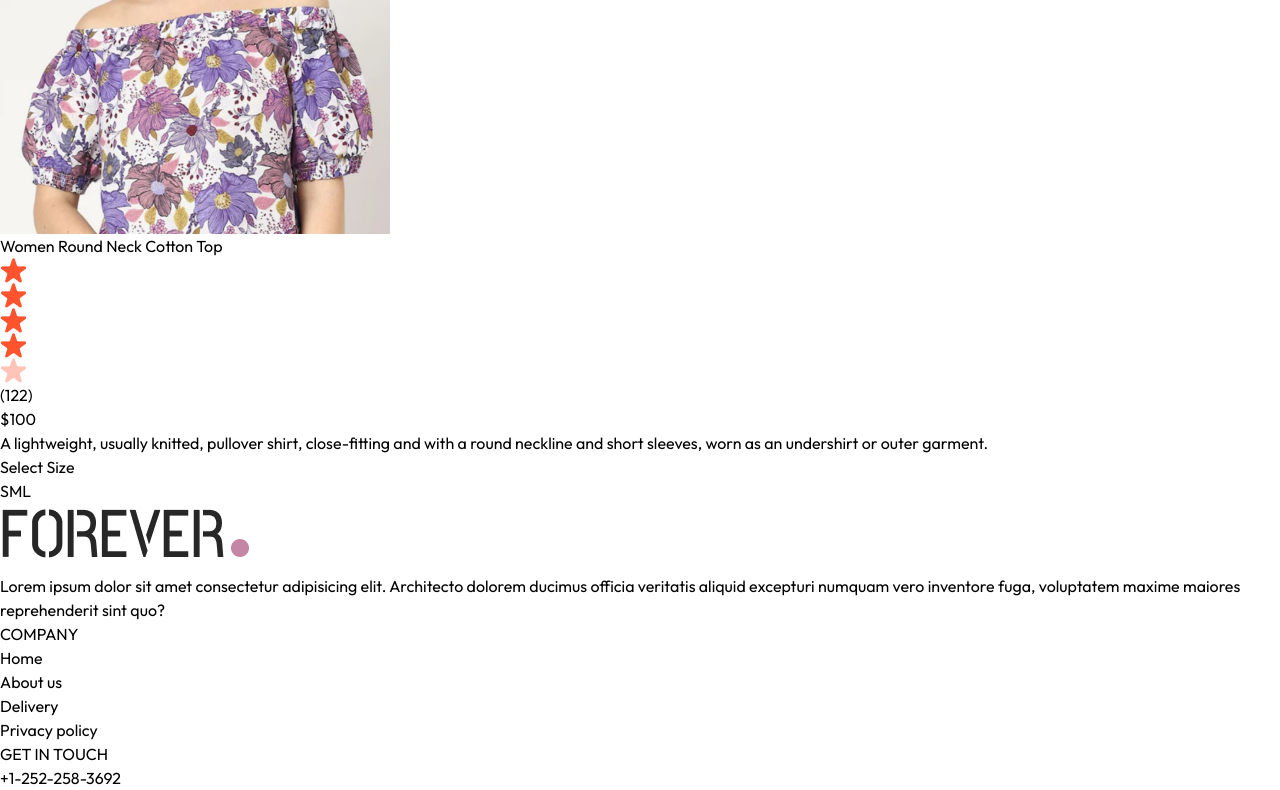
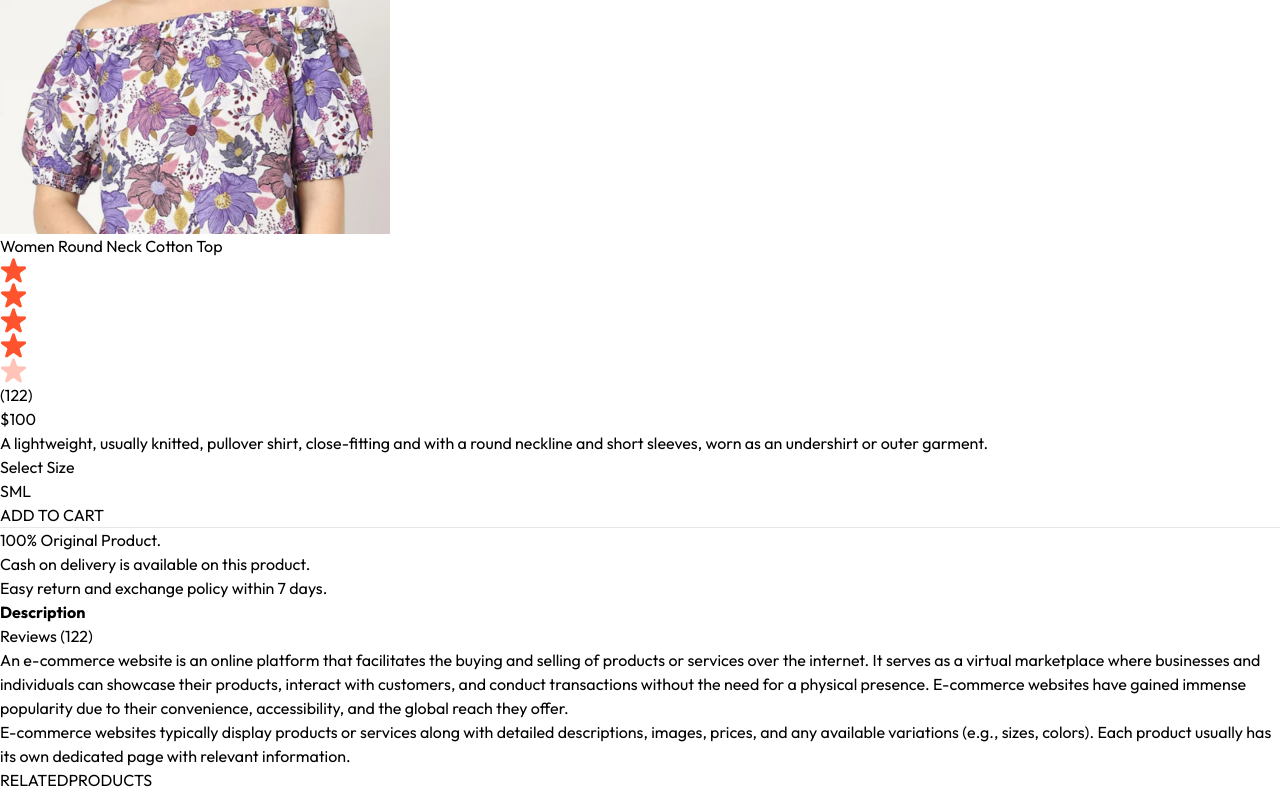
Before and after one commit to ShrishtiDubey27/E-commerce-Website, a React app in the folder frontend/: page /product/aaaaa in a window 1280 px wide. Shown: the part 1188-1978 px from the top of the page. Built offline with nearby package versions, Linux system fonts and the light colour scheme; the HTML template or start-up script is replaced by a standard one.

Commit message:
decription , reviews and related products added

```diff
--- /dev/null
+++ b/frontend/src/components/RelatedProducts.jsx
@@ -0,0 +1,39 @@
+import React, { useContext, useEffect, useState } from 'react'
+import { ShopContext } from '../context/ShopContext'
+import Title from './Title';
+import ProductItem from './ProductItem';
+
+const RelatedProducts = ({category,subCategory}) => {
+
+  const {products}=useContext(ShopContext);
+  const [related, setRelated] =useState([]);
+
+  useEffect(()=>{
+    if (products.length>0) {
+      let productsCopy=products.slice();
+
+      productsCopy=productsCopy.filter((item)=>category===item.category);
+      productsCopy=productsCopy.filter((item)=>subCategory===item.subCategory);
+
+      setRelated(productsCopy.slice(0,5));
+
+    }
+  },[products])
+  return (
+    <div className='my-24'>
+      <div className='text-center text-3xl py-2'>
+        <Title text1={'RELATED'} text2={'PRODUCTS'} ></Title>
+      </div>
+
+      <div className='grid grid-cols-2 sm:grid-cols-3 md:grid-cols-4 lg:grid-cols-5 gap-4 gap-y-6'>
+        {
+          related.map((item,index)=>(
+            <ProductItem key={index} id={item._id} image={item.image} name={item.name} price={item.price} />
+          ))
+        }
+      </div>
+    </div>
+  )
+}
+
+export default RelatedProducts
--- a/frontend/src/pages/Product.jsx
+++ b/frontend/src/pages/Product.jsx
@@ -2,6 +2,7 @@
 import { useParams } from 'react-router-dom';
 import { ShopContext } from '../context/ShopContext';
 import { assets } from '../assets/frontend_assets/assets';
+import RelatedProducts from '../components/RelatedProducts';
 
 const Product = () => {
   const { productId } = useParams();
@@ -31,7 +32,7 @@
       <div className='flex gap-12 sm:gap-12 flex-col sm:flex-row'>
          {/* -----------------Product Images----------------- */}
             <div className='flex-1 flex flex-col-reverse gap-3 sm:flex-row'>
-            <div class="flex sm:flex-col overflow-x-auto sm:overflow-y-scroll justify-between sm:justify-normal sm:w-[18.7%] w-full">
+            <div className="flex sm:flex-col overflow-x-auto sm:overflow-y-scroll justify-between sm:justify-normal sm:w-[18.7%] w-full">
             {
               productData.image.map((item,index)=>(
                 <img onClick={()=>setImage(item)} src={item} key={index} className='w-[24%] sm:w-full sm:mb-3 flex-shrink-0 cursor-pointer' alt="" />
@@ -68,8 +69,31 @@
             ))}
            </div>
           </div>
+
+          <button className='bg-black text-white px-8 py-3 text-sm active:bg-gray-700'>ADD TO CART</button>
+          <hr className='mt-8 sm:w-4/5'/>
+          <div className='text-sm text-gray-500 mt-5 flex flex-col gap-1'>
+            <p>100% Original Product.</p>
+            <p>Cash on delivery is available on this product.</p>
+            <p>Easy return and exchange policy within 7 days.</p>
+          </div>
         </div>
       </div>
+
+      {/* -----------description and review section */}
+      <div className='mt-20'>
+        <div className='flex'>
+          <b className='border px-5 py-3 text-sm'>Description</b>
+          <p className='border px-5 py-3 text-sm'>Reviews (122)</p>
+        </div>
+        <div className='flex flex-col gap-4 border px-6 py-6 text-sm text-gray-500'>
+          <p>An e-commerce website is an online platform that facilitates the buying and selling of products or services over the internet. It serves as a virtual marketplace where businesses and individuals can showcase their products, interact with customers, and conduct transactions without the need for a physical presence. E-commerce websites have gained immense popularity due to their convenience, accessibility, and the global reach they offer.</p>
+          <p>E-commerce websites typically display products or services along with detailed descriptions, images, prices, and any available variations (e.g., sizes, colors). Each product usually has its own dedicated page with relevant information.</p>
+        </div>
+      </div>
+
+      {/* -------------dispaly related products------------------- */}
+    <RelatedProducts category={productData.category} subCategory={productData.subCategory}/>
     </div>
   ): <div className='opacity-0'></div>
 }
```
